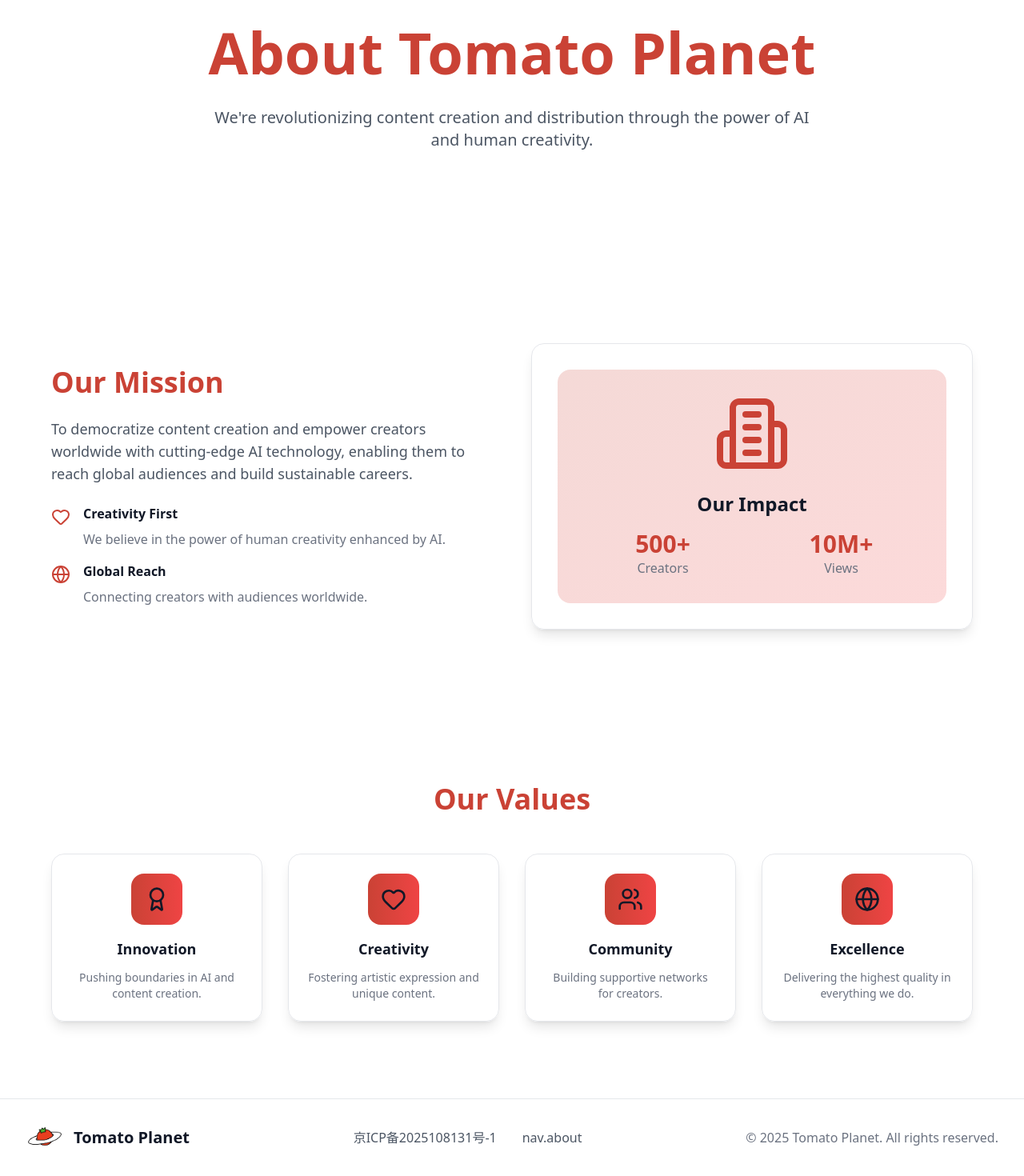
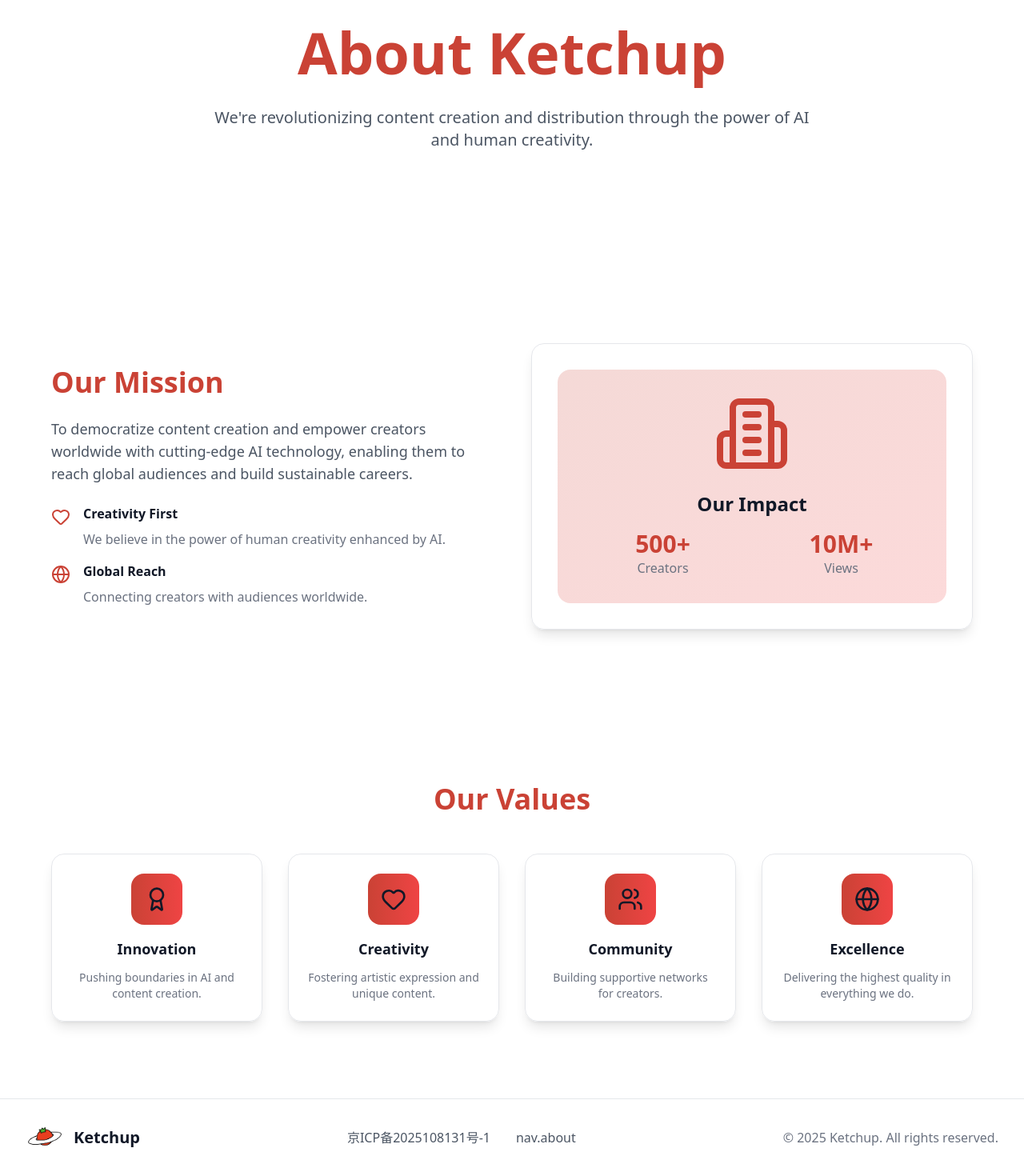
Before and after one commit to BlueFocusContentUniverse/ai-mcn-portal, a Next.js app: page /about in a window 1280 px wide. Shown: the part 148-1618 px from the top of the page at 80% size. Built offline with nearby package versions, Linux system fonts and the light colour scheme; no server answers; what i18next-resources-to-backend would draw is missing.

Commit message:
chore: change brand name.

```diff
--- a/app/(public)/about/page.tsx
+++ b/app/(public)/about/page.tsx
@@ -12,7 +12,7 @@ export default function AboutPage() {
       <section className="py-24 px-4 sm:px-6 lg:px-8">
         <div className="max-w-4xl mx-auto text-center">
           <h1 className="text-5xl md:text-7xl font-bold mb-8">
-            <span className="section-text-brand-red">{t("hero.title", { defaultValue: "About Tomato Planet" })}</span>
+            <span className="section-text-brand-red">{t("hero.title", { defaultValue: "About Ketchup" })}</span>
           </h1>
 
           <p className="text-xl text-gray-600 dark:text-gray-300 mb-12 max-w-3xl mx-auto">
--- a/app/(public)/layout.tsx
+++ b/app/(public)/layout.tsx
@@ -41,7 +41,7 @@ export default function PublicLayout({ children }: PublicLayoutProps) {
                   className="logo-dark animate-pulse"
                 />
               </div>
-              <span className="text-2xl font-bold text-gray-900 dark:text-white">Tomato Planet</span>
+              <span className="text-2xl font-bold text-gray-900 dark:text-white">Ketchup</span>
             </div>
             <div className="flex items-center space-x-16 ml-8">
               <Link href="/" className="nav-link text-lg font-bold">
@@ -81,7 +81,7 @@ export default function PublicLayout({ children }: PublicLayoutProps) {
               {/* Dark mode logo */}
               <Image src="/logo-white.png" alt="AI MCN Logo" width={48} height={48} className="logo-dark" />
             </div>
-            <span className="text-xl font-bold text-gray-900 dark:text-white">Tomato Planet</span>
+            <span className="text-xl font-bold text-gray-900 dark:text-white">Ketchup</span>
           </div>
           <div className="flex space-x-8">
             <Link href="https://beian.miit.gov.cn/" className="nav-link">
@@ -91,7 +91,7 @@ export default function PublicLayout({ children }: PublicLayoutProps) {
               {t("nav.about", { ns: "navigation" })}
             </Link>
           </div>
-          <p className="text-gray-500">&copy; {new Date().getFullYear()} Tomato Planet. All rights reserved.</p>
+          <p className="text-gray-500">&copy; {new Date().getFullYear()} Ketchup. All rights reserved.</p>
         </div>
       </footer>
     </div>
--- a/public/locales/en/about.json
+++ b/public/locales/en/about.json
@@ -1,7 +1,7 @@
 {
   "backToHome": "Back to Home",
   "hero": {
-    "title": "About Tomato Planet",
+    "title": "About Ketchup",
     "subtitle": "We're revolutionizing content creation and distribution through the power of AI and human creativity."
   },
   "mission": {
--- a/public/locales/en/home.json
+++ b/public/locales/en/home.json
@@ -234,7 +234,7 @@
     "title": "From Our Partners",
     "reviews": [
       {
-        "quote": "Tomato Planet transformed our content strategy completely. We're now producing 5x more content with better quality and engagement.",
+        "quote": "Ketchup transformed our content strategy completely. We're now producing 5x more content with better quality and engagement.",
         "author": "John Sun, CATL"
       },
       {
--- a/public/locales/zh/home.json
+++ b/public/locales/zh/home.json
@@ -234,7 +234,7 @@
     "title": "来自合作伙伴",
     "reviews": [
       {
-        "quote": "Tomato Planet彻底改变了我们的内容策略。我们现在生产的内容量增加了5倍，质量和互动性都更好。",
+        "quote": "Ketchup彻底改变了我们的内容策略。我们现在生产的内容量增加了5倍，质量和互动性都更好。",
         "author": "孙先生, 宁德时代"
       },
       {
```
